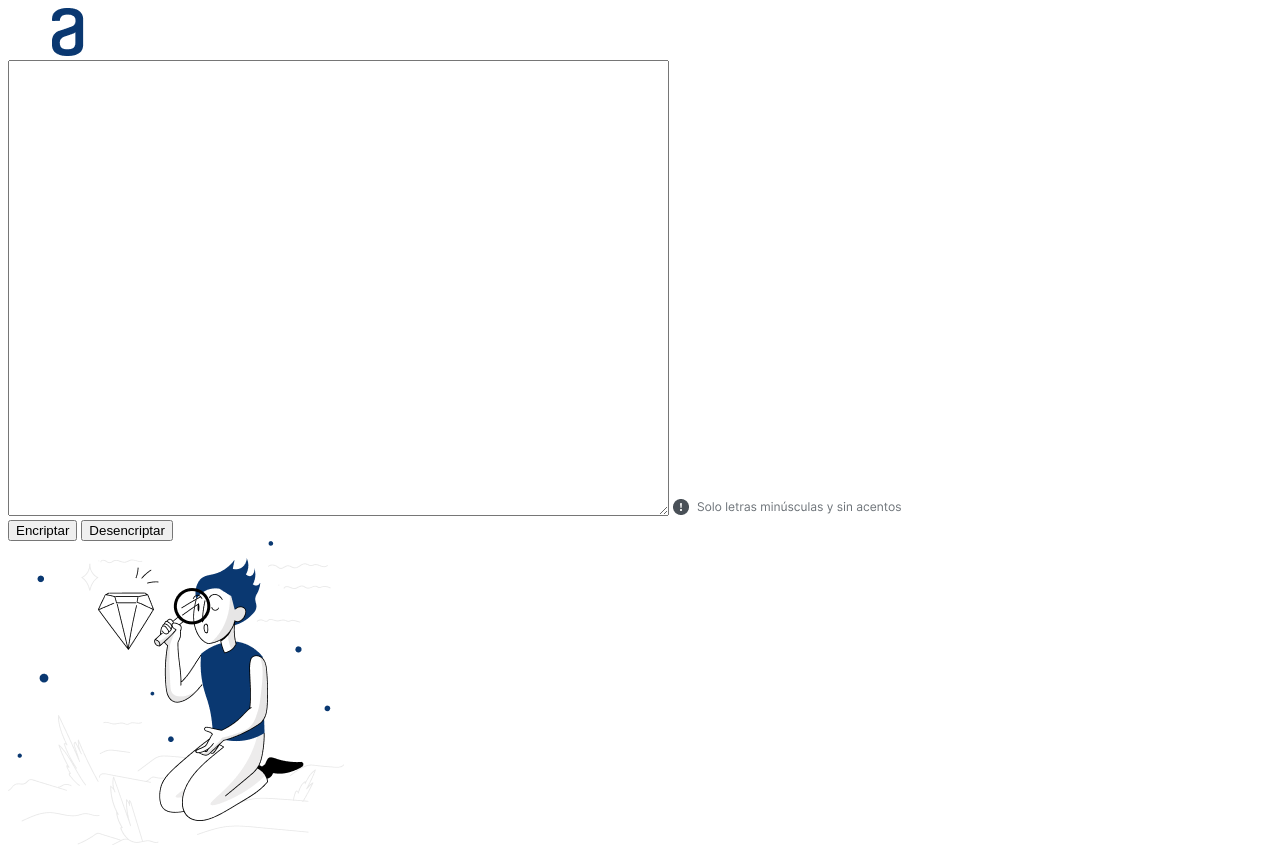
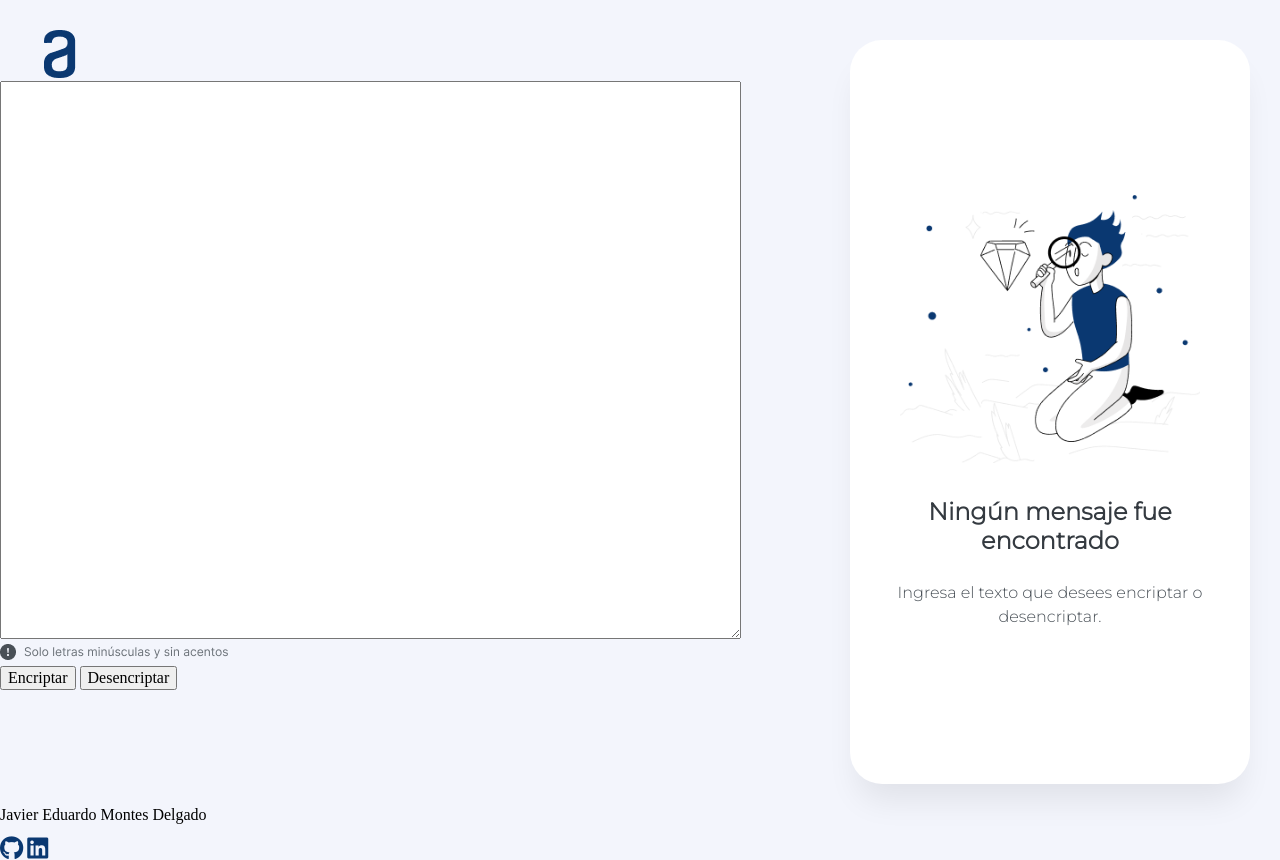
Before and after one commit to JaxLoz/EncriptadorJS, a website: page HTML/index.html in a window 1280 px wide. Shown: the top 860 px of the page. Drawn offline with nearby package versions, Linux system fonts and the light colour scheme.

Commit message:
Ajustes en el archivos Encriptar.js - aplicacion de layout grid y diseño al area de output - Incorporacion de normalize

```diff
--- a/HTML/index.html
+++ b/HTML/index.html
@@ -5,46 +5,58 @@
     <meta http-equiv="X-UA-Compatible" content="IE=edge">
     <meta name="viewport" content="width=device-width, initial-scale=1.0">
     <meta name="athor" content="Javier Eduardo Montes Delgado">
+    <link href="/styles/style.css" rel="stylesheet" type="text/css">
+    <link href="/node_modules/normalize.css/normalize.css" rel="stylesheet" type="text/css">
+    <link rel="preconnect" href="https://fonts.googleapis.com">
+    <link rel="preconnect" href="https://fonts.gstatic.com" crossorigin>
+    <link href="https://fonts.googleapis.com/css2?family=Montserrat:wght@300&display=swap" rel="stylesheet">
+
     <title>Encriptador</title>
 </head>
 <body>
-<header>
-    <nav>
-        <img src="/src/Logo.png" alt="logo-alura">
-    </nav>
-</header>
+
 <main class="main-content">
+
+    <div class="logo-content">
+        <img id="img-logo" src="/src/Logo.png" alt="logo-alura">
+    </div>
+
     <div class="input-content">
+
         <div class="textAreaInput-content">
-
-        </div>
             <form class="form-encriptar" id="form-content">
 
                 <textarea id="area-encriptar" cols="80" rows="30"></textarea>
                 <img src="/src/Advertensia.png" alt="Solo minúsculas y sin acentos">
+
                 <div class="button-panel">
                     <input type="button" class="btn" id="btn-encriptar" value="Encriptar" onclick="encriptar()">
                     <input type="button" class="btn" id="btn-desencriptar" value="Desencriptar" onclick="desencriptar()">
                 </div>
+
             </form>
+        </div>
 
     </div>
 
     <div class="output-content">
+
         <div class="output-div" id="img-content">
-            <img src="/src/Muñeco.png" alt="ilustracion desencriptado">
-            <p>Ningún mensaje fue encontrado</p>
-            <p>Ingresa el texto que desees encriptar o desencriptar.</p>
+            <img id="imagen-output" src="/src/Muñeco.png" alt="ilustracion desencriptado">
+            <p id="desFirt-text">Ningún mensaje fue encontrado</p>
+            <p id="desSec-text">Ingresa el texto que desees encriptar o desencriptar.</p>
         </div>
+
         <div class="output-div" id="textAreaOutPut-content">
 
-            <textarea id="area-output" cols="40" rows="30"></textarea>
+            <textarea id="area-output" ></textarea>
             <input type="button" class="btn" id="btn-copiar" value="Copiar" onclick="copyText()">
         </div>
 
     </div>
 
 </main>
+
 <footer>
     <div class="foot-div" id="name-content">
         <p>Javier Eduardo Montes Delgado</p>
@@ -54,6 +66,7 @@
         <a href="https://www.linkedin.com/in/javiermontesdelgado/" target="_blank"><i class="fa-brands fa-linkedin fa-xl" style="color: #0a3871;"></i></a>
     </div>
 </footer>
+
 <script src="https://kit.fontawesome.com/f8f5d578b4.js" crossorigin="anonymous"></script>
 <script src="/JS/Encriptar.js"></script>
 </body>
--- a/JS/Encriptar.js
+++ b/JS/Encriptar.js
@@ -9,8 +9,8 @@ let areaOut = document.getElementById("area-output");
 let areaInput = document.getElementById("area-encriptar");
 let divImagen = document.getElementById("img-content");
 let divTexOutput = document.getElementById("textAreaOutPut-content");
-divImagen.style.display = "block";
-divTexOutput.style.display = "block";
+divImagen.style.display = "flex";
+divTexOutput.style.display = "none";
 
 function EliminarAcentos (cadena){
     let cadenaSinAcento = cadena.replace(/é/ig, "e").replace(/í/ig, "i").replace(/á/ig, "a").replace(/ó/ig, "o").replace(/ú/ig, "u");
@@ -39,10 +39,10 @@ function encriptar (){
 
         let cadenaLimpia = EliminarAcentos(cadena);
         let cadenaEncript = cadenaLimpia.replace(/e/ig, "enter").replace(/i/ig, "imes").replace(/a/ig, "ai").replace(/o/ig, "ober").replace(/u/ig, "ufat");
-        areaOut.innerHTML = cadenaEncript;
 
         if (estadoDivImage !== "none"){
             divImagen.style.display = "none";
+            divTexOutput.style.display = "flex";
             areaOut.innerHTML = cadenaEncript;
         }else{
             areaOut.innerHTML = cadenaEncript;
@@ -55,7 +55,7 @@ function desencriptar (){
     let cadenaEncriptada = areaInput.value;
     let campoVacio = validacionContenido(cadenaEncriptada);
     let estadoDivImage = divImagen.style.display;
-    let estadoDivTexOutput = divTexOutput.style.display;
+    //let estadoDivTexOutput = divTexOutput.style.display;
 
     if (campoVacio === false){
         alert("El campo de texto esta vacio o el texto que haz ingresado no es valido");
@@ -64,6 +64,7 @@ function desencriptar (){
         let cadenaDesencript = cadenaEncriptada.replace(/enter/ig, "e").replace(/imes/ig, "i").replace(/ai/ig, "a").replace(/ober/ig, "o").replace(/ufat/ig, "u");
         if (estadoDivImage !== "none"){
             divImagen.style.display = "none";
+            divTexOutput.style.display = "flex";
             areaOut.innerHTML = cadenaDesencript;
         }else{
             areaOut.innerHTML = cadenaDesencript;
--- /dev/null
+++ b/package.json
@@ -0,0 +1,5 @@
+{
+  "dependencies": {
+    "normalize.css": "^8.0.1"
+  }
+}
--- a/styles/style.css
+++ b/styles/style.css
@@ -0,0 +1,130 @@
+body{
+    background: #F3F5FC;
+}
+
+.logo-content{
+    grid-column: 1 / 2;
+    height: 80px;
+}
+
+#img-logo{
+    margin: 30px 0px 0px 0px;
+    width: 120px;
+    height: 48px;
+}
+
+.main-content{
+    display: grid;
+    grid-template-columns: 70% 30%;
+    grid-template-rows: 9% 700px;
+    gap: 10px;
+
+}
+
+.input-content{
+    grid-column: 1;
+    grid-row: 2;
+    justify-self: center;
+}
+
+.output-content{
+    display: flex;
+    flex-direction: column;
+    align-items: center;
+    grid-row-start: 1;
+    grid-row-end: span 2;
+    grid-column: 2;
+    justify-self: end;
+    background-color: #FFFFFF;
+    box-shadow: 0px 24px 32px -8px rgba(0, 0, 0, 0.08);
+
+    border-radius: 32px;
+    width: 400px;
+    height: 93vh;
+    margin: 40px 40px 0px 0px;
+}
+
+#img-content{
+
+    flex-direction: column;
+    justify-content: center;
+    align-items: center;
+    row-gap: 15px;
+    height: 100%;
+    width: 100%;
+}
+
+#imagen-output{
+    width: 300px;
+    height: 268px;
+}
+
+#desFirt-text{
+    color: #343A40;
+    text-align: center;
+    font-family: 'Montserrat', sans-serif;
+    font-size: 24px;
+    font-style: normal;
+    font-weight: bolder;
+    line-height: 120%;
+    width: 336px;
+    margin: 20px 0px 10px 0px;
+}
+
+#desSec-text{
+
+    color: #495057;
+    text-align: center;
+    font-family: 'Montserrat', sans-serif;
+    font-size: 16px;
+    font-style: normal;
+    font-weight: 400;
+    line-height: 150%;
+    margin: 0px;
+    width: 336px;
+}
+
+#textAreaOutPut-content{
+    flex-direction: column;
+    justify-content: center;
+    align-items: center;
+    row-gap: 2px;
+    height: 100%;
+    width: 100%;
+}
+
+#btn-copiar{
+    font-family: sans-serif;
+    text-align: center;
+    font-size: 20px;
+    font-style: normal;
+    line-height: normal;
+    width: 336px;
+    padding: 20px;
+    border-radius: 24px;
+    background-color: #FFFFFF;
+    color:#0A3871;
+    border: 1px solid  #0A3871;
+}
+
+#btn-copiar:hover{
+    background-color: #D8DFE8;
+    transition: 0.5s;
+}
+
+
+#area-output {
+    resize: none;
+    font-family: sans-serif;
+    font-style: normal;
+    text-align: left;
+    border: none;
+    color: #495057;
+    font-size: 20px;
+    width: 85%;
+    height: 72%;
+}
+
+#area-output:focus{
+    outline: blue;
+}
```
Also changed, not shown: 1 other file. Lines whose indentation alone changed are shown as unchanged.
